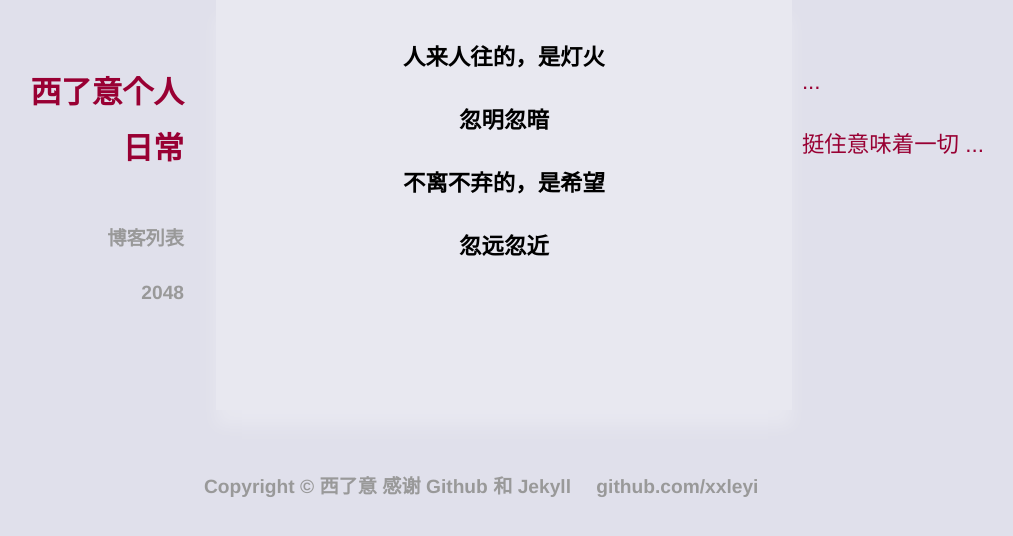
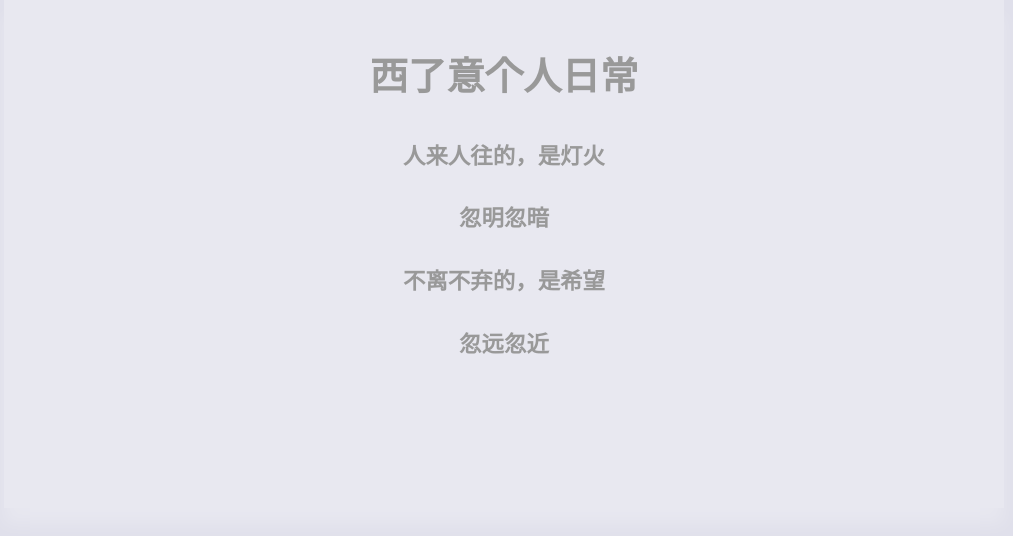
Before and after one commit to xxleyi/xxleyi.github.io, a Jekyll site: the page built from index.html, in a window 1280 px wide. Shown: the top 536 px of the page, without its empty margins (136-1149 px from the left). Built offline with Jekyll 4.4.1, drawn with Linux system fonts in a browser that asks for light colours.

Commit message:
refine layout

```diff
--- a/_layouts/default.html
+++ b/_layouts/default.html
@@ -10,34 +10,36 @@
 		</head>
 		<body>
 		<div class="flex-container">
-			<nav>
-				<h1>西了意个人日常</h1>
-	    		<ul>
+			<!-- <aside>
+				<h3>...</h3>
+				<h3>挺住意味着一切 ... </h3>
+				<h3>人来人往的，是灯火</h3>
+				<h3>忽明忽暗</h3>
+				<h3>不离不弃的，是希望</h3>
+				<h3>忽远忽近</h3>
+			</aside> -->
+			<main>
+				<h1><a href="/blog">西了意个人日常</a></h1>
+	    		<!-- <ul> -->
 	        		<!-- <li><a href="/">个人主页</a></li>
 							<br /> -->
-	        		<li><a href="/blog">博客列表</a></li>
-							<br />
+	        		<!-- <li><a href="/blog">博客列表</a></li> -->
+							<!-- <br /> -->
 	        		<!-- <li><a href="/resume/个人简历刘西民.pdf">个人简历</a></li> -->
 							<!-- <br /> -->
-	        		<li><a href="/2048">2048</a></li>
-	    		</ul>
-			</nav>
-			<aside>
-				<h3>...</h3>
-				<h3>挺住意味着一切 ... </h3>
-			</aside>
-			<main>
+	        		<!-- <li><a href="/2048">2048</a></li> -->
+	    		<!-- </ul> -->
 
 			{{ content }}
 
 			</main>
 		</div>
 
-			<footer>
+			<!-- <footer>
 	    		<ul>
 	        		<li>Copyright © 西了意 感谢 Github 和 Jekyll </li>
 	        		<li><a href="https://github.com/xxleyi">github.com/xxleyi</a></li>
 				</ul>
-			</footer>
+			</footer> -->
 		</body>
 	</html>
--- a/css/main.css
+++ b/css/main.css
@@ -15,7 +15,7 @@ body {
 
 
 main{
-  max-width: 560px;
+  max-width:1000px;
   margin: auto;
   background-color: rgba(255,255,255,.25);
   box-shadow: 0 1rem 1rem rgba(255,255,255,.25);
--- a/index.html
+++ b/index.html
@@ -2,12 +2,11 @@
 layout: default
 title: 西了意
 ---
-<div class="center">
-<h3>人来人往的，是灯火</h3>
-<h3>忽明忽暗</h3>
-<h3>不离不弃的，是希望</h3>
-<h3>忽远忽近</h3>
+
+<h3 style="text-align: center; color: #999;">人来人往的，是灯火</h3>
+<h3 style="text-align: center; color: #999;">忽明忽暗</h3>
+<h3 style="text-align: center; color: #999;">不离不弃的，是希望</h3>
+<h3 style="text-align: center; color: #999;">忽远忽近</h3>
 <br />
 <br />
 <br />
-</div>
```
